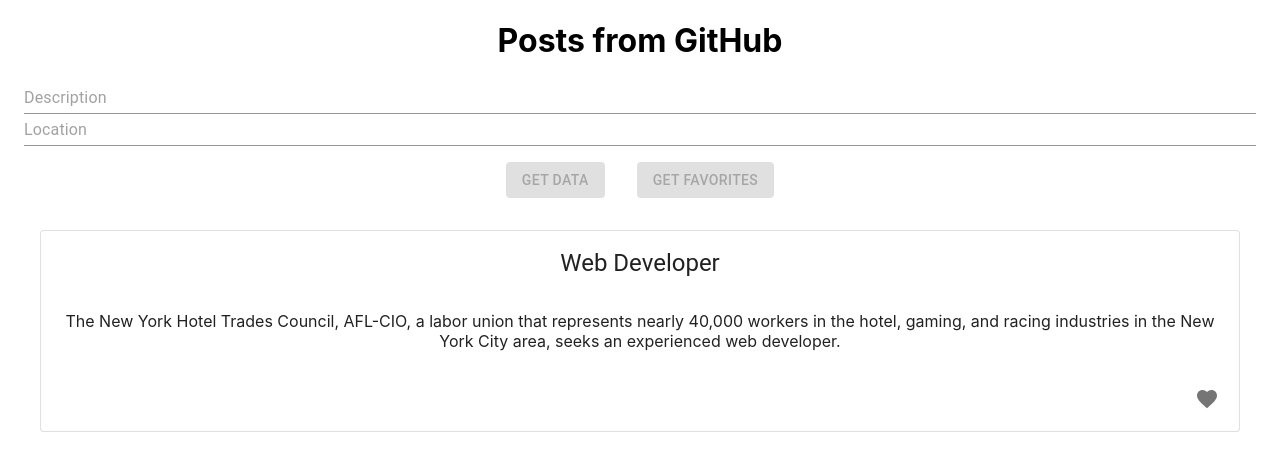
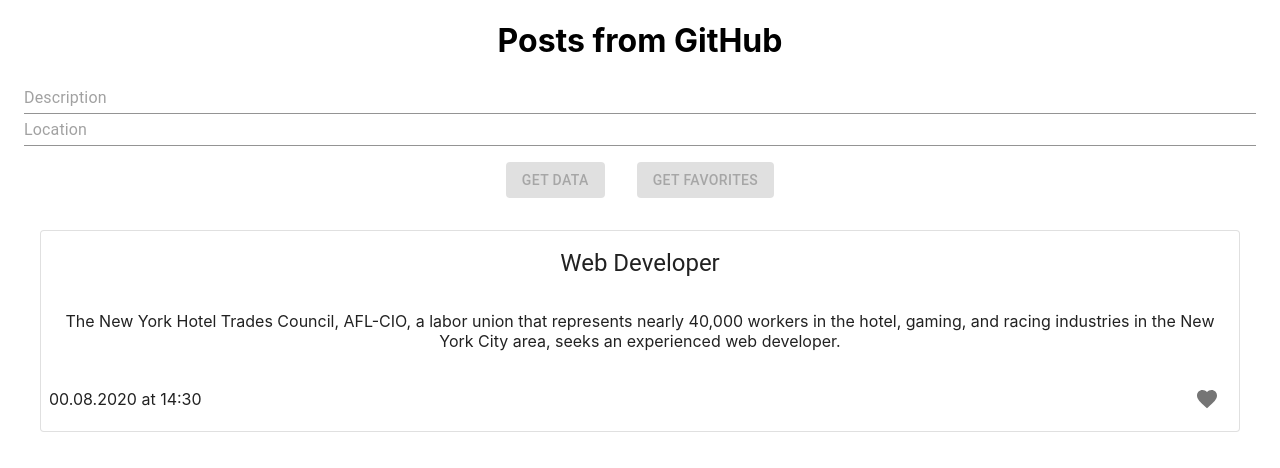
Before and after one commit to SugarF0x/sber-test, a React (Create React App) app: page / in a window 1280 px wide. Both pictures are taken after a click on the button "GET DUMMY DATA". Shown: the top 468 px of the page. Built offline with nearby package versions, Linux system fonts and the light colour scheme.

Commit message:
:white_check_mark: Add timestamp display
> Display posts' date and time

```diff
--- a/src/components/Post.tsx
+++ b/src/components/Post.tsx
@@ -30,7 +30,7 @@ class Post extends React.Component<IPostProps, IPostState> {
   };
   favoriteButton = {
     display:        'flex',
-    justifyContent: 'flex-end',
+    justifyContent: 'space-between',
   };
 
   // util functions
@@ -41,6 +41,18 @@ class Post extends React.Component<IPostProps, IPostState> {
     if (str.slice(start + 3, end).indexOf('<') !== -1) {
       return this.trimContent(str.slice(end + 3));
     } else return str.slice(start + 3, end);
+  }
+
+  formatDate(str: string): string {
+    let date  = new Date(str);
+
+    let day   = date.getDay().toString().length === 1 ? `0${date.getDay()}` : date.getDay();
+    let month = date.getMonth().toString().length === 1 ? `0${date.getMonth()}` : date.getMonth();
+    let year  = date.getFullYear();
+    let hour  = date.getHours().toString().length === 1 ? `0${date.getHours()}` : date.getHours();
+    let mins  = date.getMinutes().toString().length === 1 ? `0${date.getMinutes()}` : date.getMinutes();
+
+    return `${day}.${month}.${year} at ${hour}:${mins}`
   }
 
   // bound functions
@@ -57,6 +69,7 @@ class Post extends React.Component<IPostProps, IPostState> {
           { this.trimContent(this.props.post.description) }
         </CardContent>
         <CardActions style={ this.favoriteButton }>
+          <span>{ this.formatDate(this.props.post.created_at) }</span>
           <IconButton aria-label="add to favorites" onClick={ this.favoriteAction }>
             <FavoriteIcon color={ this.props.favorite ? 'secondary' : 'action' }/>
           </IconButton>
```
Also changed, not shown: 1 other file (tests, documents, lock files or other folders).
